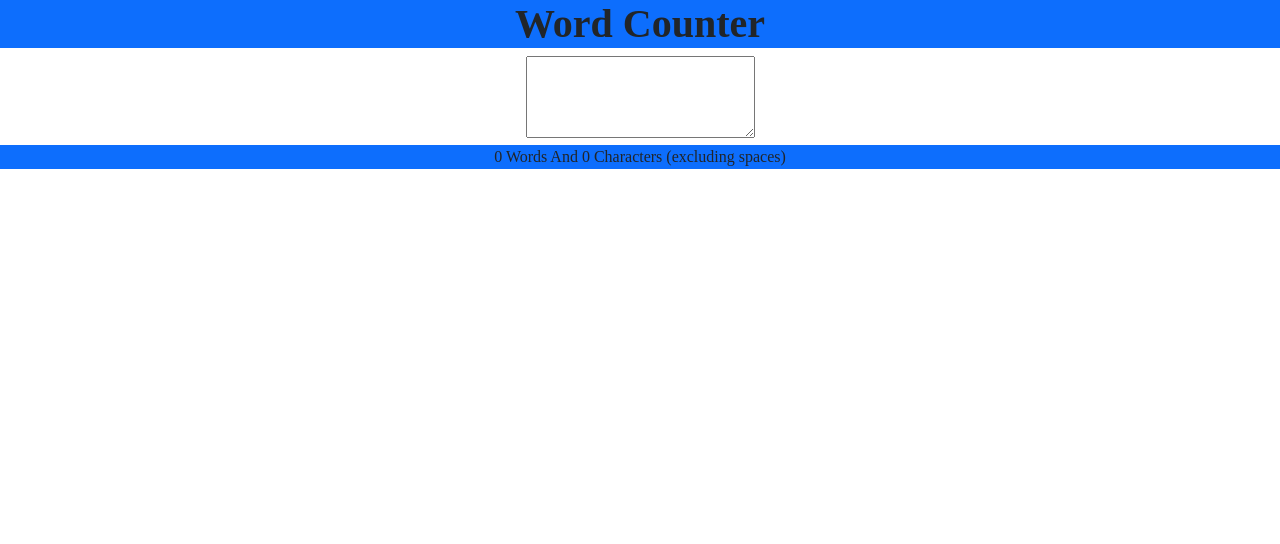
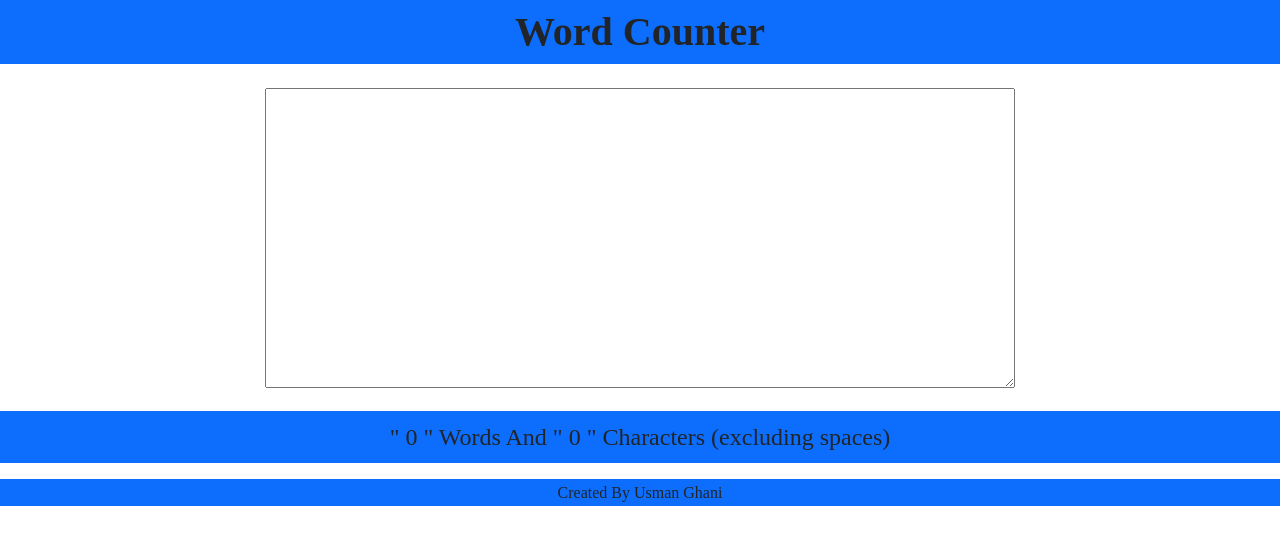
Before and after one commit to Hafiz-Usman-Ghani-123/Word-Counter, a plain HTML site: page index.html in a window 1280 px wide. Drawn offline with nearby package versions, Linux system fonts and the light colour scheme; a web font is replaced by a local one.

Commit message:
Fully Final

```diff
--- a/index.html
+++ b/index.html
@@ -23,10 +23,17 @@
             font-family: "Playwrite Norge";
         }
 
+        textarea {
+            width: 750px;
+            height: 300px;
+            font-size: 20px;
+        }
+
         @media screen and (max-width: 550px) {
             textarea {
-                width: 300px;
+                width: 280px;
                 height: 200px;
+                font-size: 15px;
             }
         }
 
@@ -34,20 +41,20 @@
             textarea {
                 width: 500px;
                 height: 300px;
+                font-size: 18px;
             }
         }
     </style>
 </head>
 
 <body>
-
-    <h1 class="text-center fw-bold bg-primary">Word Counter</h1>
-    <center><textarea id="textbox" class="p-3"></textarea></center>
-    <p class="bg-primary text-center">
-        <span id="word">0 </span> Words And
-        <span id="char">0 </span> Characters (excluding spaces)
+    <h1 class="text-center fw-bold bg-primary py-2">Word Counter</h1>
+    <center><textarea id="textbox" class="p-3 my-3"></textarea></center>
+    <p class="bg-primary text-center py-2 fs-4">
+        " <span id="word">0 </span> " Words And
+        " <span id="char">0 </span> " Characters (excluding spaces)
     </p>
-
+    <h6 class="bg-primary text-center py-1">Created By Usman Ghani</h6>
     <!-- myy scrpit  -->
     <script>
         let textbox = document.getElementById('textbox')
```
